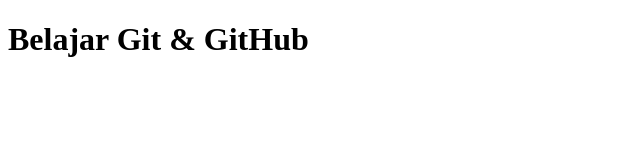
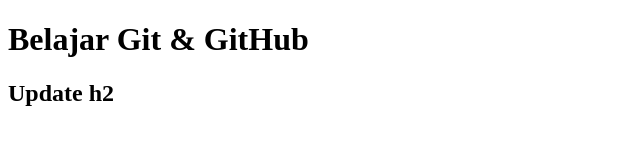
Before and after one commit to Pandhazzz/belajar-git-github, a plain HTML site: page index.html in a window 1280 px wide. Shown: the whole page, without its empty margins (0-640 px from the left). Drawn offline with Linux system fonts and the light colour scheme.

Commit message:
menambahkan elemen baru dibawah h1

```diff
--- a/index.html
+++ b/index.html
@@ -7,5 +7,6 @@
   </head>
   <body>
     <h1>Belajar Git & GitHub</h1>
+    <h2>Update h2</h2>
   </body>
 </html>
```
